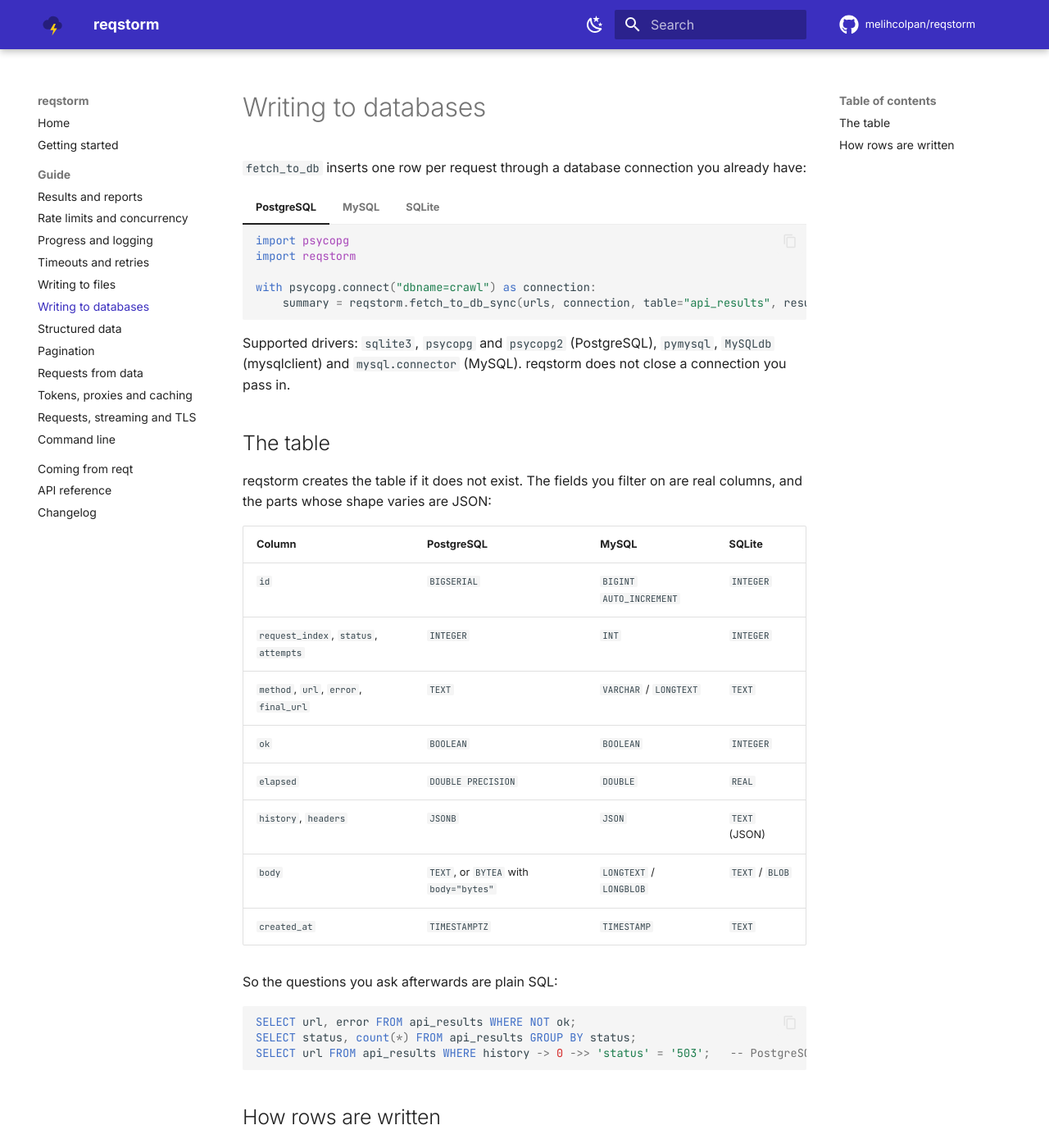
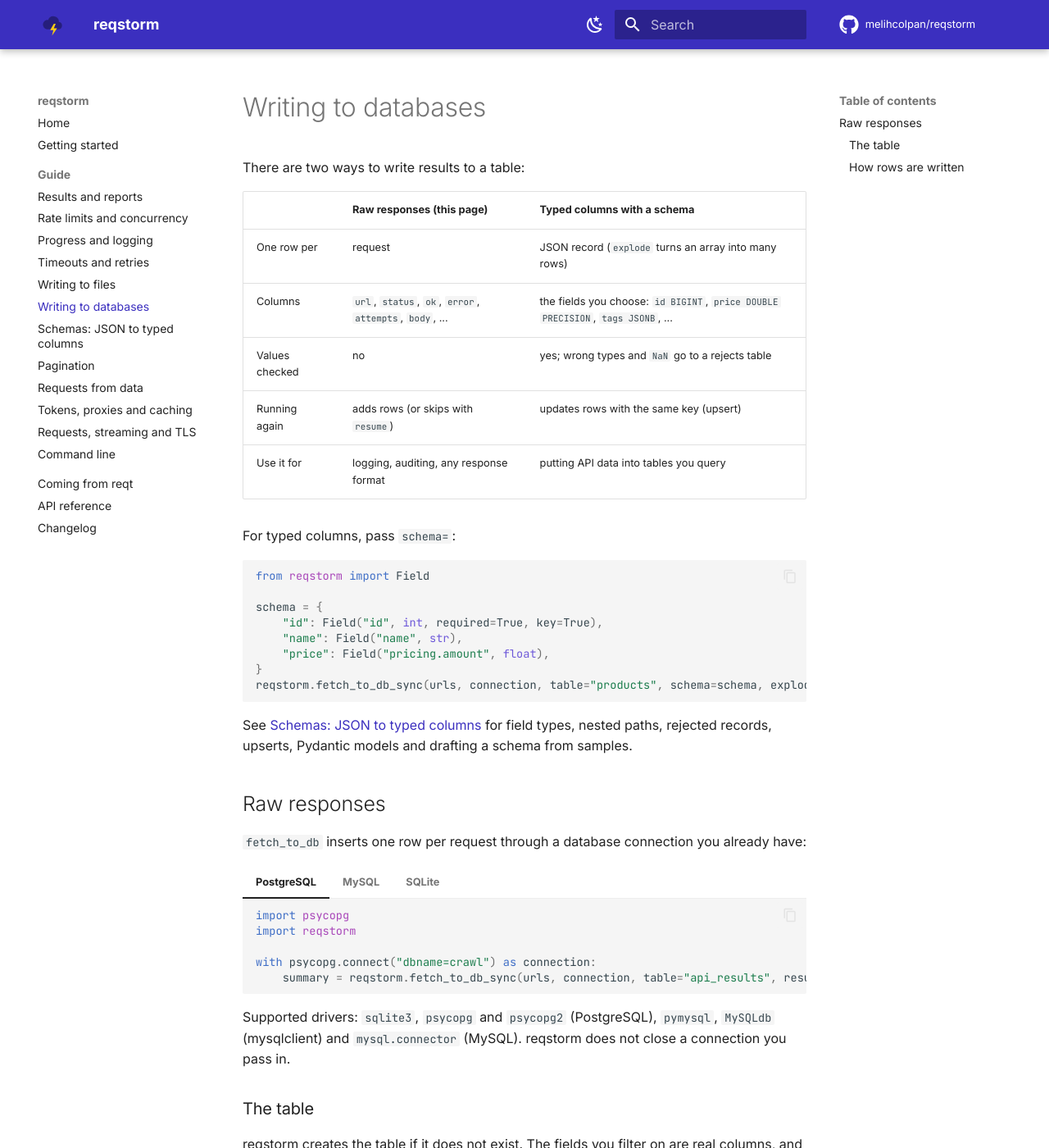
Before and after one commit to melihcolpan/reqt, an MkDocs documentation site: the page built from docs/guide/databases.md, in a window 1280 px wide and 1400 px high. Shown: the whole window at 82% size. Built offline with MkDocs 1.6.1 and Material for MkDocs 9.7.7, drawn with Linux system fonts in a browser that asks for light colours; comment, search, counter and statistics services are not loaded; some of the changed text lies outside the part shown.

Commit message:
Make schemas easy to find, and keep library logs quiet by default
Documentation
The schema feature (JSON fields into typed, checked columns) was fully
documented, but under "Structured data", and the databases page, where
people look first, never mentioned it.

- The guide is now "Schemas: JSON to typed columns" in the navigation,
  and its first paragraph says what a schema does and where it works
  (fetch_to_db, fetch_to_file, --schema, Pydantic). The URL is unchanged.
- "Writing to databases" opens with a table comparing raw responses and
  typed columns (one row per request vs per record, checked values,
  upserts) and a short schema example linking to the guide; the existing
  raw-response content follows under "Raw responses".
- Getting started gets a "Put API data into a table" step. The example
  was run against a test server: one row written, one record rejected.
- The home page card, the README section and the API reference say
  "Schemas".

Logging
- Without a NullHandler on the "reqstorm" logger, Python's last-resort
  handler printed reqstorm's warnings and errors to stderr in
  applications that never configured logging, contradicting the docs
  ("follows the application's configuration") and printing one line per
  failed request. The logger now gets a NullHandler at import.
- Test: a fresh interpreter makes a request that fails with a 404 and
  must leave stderr empty.

Version 2.4.3.

````diff
--- a/docs/guide/databases.md
+++ b/docs/guide/databases.md
@@ -1,4 +1,31 @@
 # Writing to databases
+
+There are two ways to write results to a table:
+
+| | Raw responses (this page) | Typed columns with a schema |
+|---|---|---|
+| One row per | request | JSON record (`explode` turns an array into many rows) |
+| Columns | `url`, `status`, `ok`, `error`, `attempts`, `body`, ... | the fields you choose: `id BIGINT`, `price DOUBLE PRECISION`, `tags JSONB`, ... |
+| Values checked | no | yes; wrong types and `NaN` go to a rejects table |
+| Running again | adds rows (or skips with `resume`) | updates rows with the same key (upsert) |
+| Use it for | logging, auditing, any response format | putting API data into tables you query |
+
+For typed columns, pass `schema=`:
+
+```python
+from reqstorm import Field
+
+schema = {
+    "id": Field("id", int, required=True, key=True),
+    "name": Field("name", str),
+    "price": Field("pricing.amount", float),
+}
+reqstorm.fetch_to_db_sync(urls, connection, table="products", schema=schema, explode="items")
+```
+
+See [Schemas: JSON to typed columns](structured-data.md) for field types, nested paths, rejected records, upserts, Pydantic models and drafting a schema from samples.
+
+## Raw responses
 
 `fetch_to_db` inserts one row per request through a database connection you already have:
 
@@ -34,7 +61,7 @@
 
 Supported drivers: `sqlite3`, `psycopg` and `psycopg2` (PostgreSQL), `pymysql`, `MySQLdb` (mysqlclient) and `mysql.connector` (MySQL). reqstorm does not close a connection you pass in.
 
-## The table
+### The table
 
 reqstorm creates the table if it does not exist. The fields you filter on are real columns, and the parts whose shape varies are JSON:
 
@@ -57,7 +84,7 @@
 SELECT url FROM api_results WHERE history -> 0 ->> 'status' = '503';   -- PostgreSQL
 ```
 
-## How rows are written
+### How rows are written
 
 Rows are inserted in batches (`batch_size`, default 100) with `executemany` on a background thread, so a remote database does not slow down the requests. `sqlite3` connections are the exception: they must stay on the thread that created them, so their writes happen in place.
 
--- a/mkdocs.yml
+++ b/mkdocs.yml
@@ -55,7 +55,7 @@
       - Timeouts and retries: guide/retries.md
       - Writing to files: guide/files.md
       - Writing to databases: guide/databases.md
-      - Structured data: guide/structured-data.md
+      - "Schemas: JSON to typed columns": guide/structured-data.md
       - Pagination: guide/pagination.md
       - Requests from data: guide/templates.md
       - Tokens, proxies and caching: guide/auth.md
````
Also changed, not shown: CHANGELOG.md (+8 -0 lines), README.md (+4 -4 lines), docs/api.md (+1 -1 lines), docs/getting-started.md (+22 -0 lines), docs/guide/structured-data.md (+3 -1 lines), docs/index.md (+2 -2 lines), reqstorm/__init__.py (+8 -1 lines), 1 other file.
